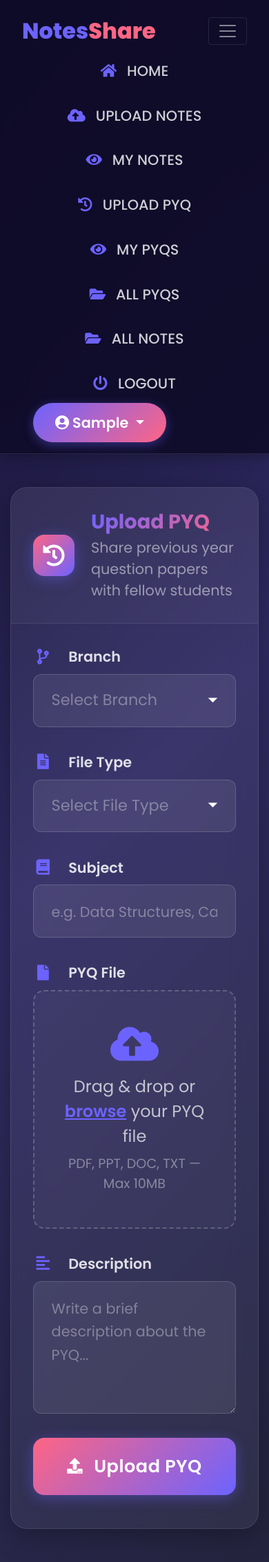
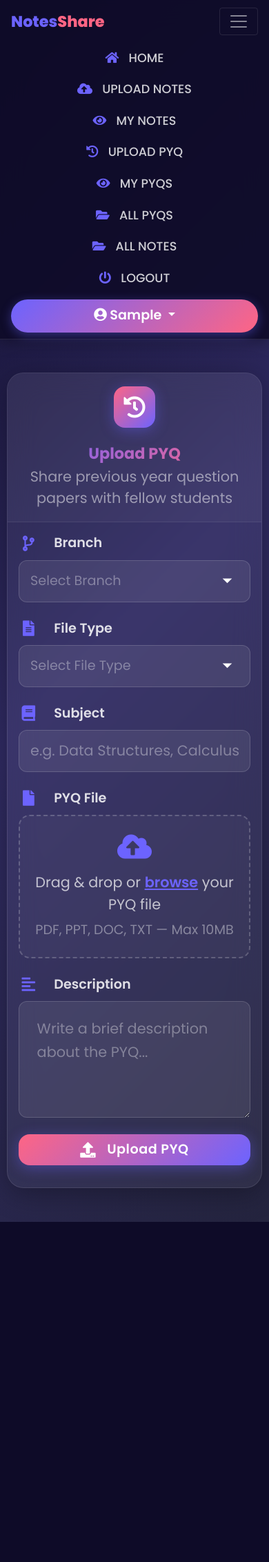
Before and after one commit to Sanketsd555/sanketp1, a Django app: page /upload_pyq/ in a window 390 px wide, after a click that opens the changed part. Shown: the whole page at 69% size. After the commit the page ends 1771 px from the top, so only its background shows below. Run offline with Django 5.2, Linux system fonts and the light colour scheme; the visitor is signed in with stand-in values (Sample User, id 1); some libraries are stand-ins or nearby versions.

Commit message:
Fix database concurrency (WAL mode + timeout) and add comprehensive mobile responsive CSS

```diff
--- a/NotesSharingProject/settings.py
+++ b/NotesSharingProject/settings.py
@@ -1,5 +1,6 @@
 import os
 from pathlib import Path
+from django.db.backends.signals import connection_created
 import dj_database_url
 
 BASE_DIR = Path(__file__).resolve().parent.parent
@@ -62,8 +63,19 @@ else:
         'default': {
             'ENGINE': 'django.db.backends.sqlite3',
             'NAME': BASE_DIR / 'db.sqlite3',
+            'OPTIONS': {'timeout': 20},
         }
     }
+
+def activate_wal_mode(sender, connection, **kwargs):
+    if connection.vendor == 'sqlite':
+        cursor = connection.cursor()
+        cursor.execute('PRAGMA journal_mode=WAL;')
+        cursor.execute('PRAGMA synchronous=NORMAL;')
+        cursor.execute('PRAGMA busy_timeout=20000;')
+        cursor.close()
+
+connection_created.connect(activate_wal_mode)
 
 AUTH_PASSWORD_VALIDATORS = [
     {'NAME': 'django.contrib.auth.password_validation.UserAttributeSimilarityValidator'},
--- a/notes/static/css/mystyle.css
+++ b/notes/static/css/mystyle.css
@@ -830,3 +830,248 @@ a:hover {
         font-size: 1.8rem;
     }
 }
+
+@media (max-width: 768px) {
+    .container {
+        padding-top: 1rem;
+        padding-bottom: 1rem;
+        padding-left: 15px;
+        padding-right: 15px;
+    }
+
+    .navbar {
+        padding: 0.6rem 1rem;
+    }
+
+    .navbar-brand {
+        font-size: 1.8rem;
+    }
+
+    .nav-link {
+        font-size: 1.2rem;
+        padding: 0.6rem 1.2rem !important;
+        margin: 0.2rem 0;
+    }
+
+    .navbar-nav {
+        gap: 0;
+        padding-top: 0.5rem;
+    }
+
+    .dropdown .btn-primary {
+        margin-left: 0;
+        width: 100%;
+        margin-top: 0.5rem;
+        font-size: 1.2rem;
+        padding: 0.6rem 1.5rem;
+    }
+
+    .transparentbox {
+        height: 300px;
+    }
+
+    .transparentbox p {
+        margin-top: 5%;
+        font-size: 4rem;
+    }
+
+    .card {
+        margin-bottom: 1.5rem;
+    }
+
+    .card-header h2 {
+        font-size: 1.8rem;
+    }
+
+    .form-group {
+        margin-bottom: 1.5rem;
+    }
+
+    .form-control {
+        font-size: 1.3rem;
+        padding: 0.8rem 1.2rem;
+    }
+
+    label {
+        font-size: 1.3rem;
+    }
+
+    .dataTables_wrapper .dataTables_filter input {
+        width: auto;
+        max-width: 150px;
+    }
+
+    .dataTables_wrapper .dataTables_length,
+    .dataTables_wrapper .dataTables_filter {
+        text-align: left;
+    }
+
+    .dataTables_wrapper .dataTables_filter {
+        margin-top: 0.5rem;
+    }
+
+    .btn-block {
+        font-size: 1.3rem;
+        padding: 1rem;
+    }
+
+    h2 {
+        font-size: 1.8rem;
+    }
+
+    .upload-card-body {
+        padding: 1.5rem;
+    }
+
+    .upload-card-header {
+        padding: 1.5rem;
+        flex-direction: column;
+        text-align: center;
+    }
+
+    .upload-card-header .header-icon {
+        margin: 0 auto;
+    }
+
+    .upload-card-header h2 {
+        font-size: 1.6rem;
+    }
+
+    .upload-card-body .form-group {
+        margin-bottom: 1.5rem;
+    }
+
+    .upload-card-body .form-control {
+        font-size: 1.3rem;
+        height: 4.2rem;
+    }
+
+    .upload-card-body textarea.form-control {
+        min-height: 10rem;
+    }
+
+    .btn-upload {
+        font-size: 1.4rem;
+        padding: 1.2rem;
+    }
+
+    .file-drop-area {
+        padding: 2rem 1rem;
+    }
+
+    .file-drop-area .file-icon {
+        font-size: 2.5rem;
+    }
+
+    .file-drop-area .file-text {
+        font-size: 1.3rem;
+    }
+}
+
+@media (max-width: 576px) {
+    .container {
+        padding-left: 10px;
+        padding-right: 10px;
+    }
+
+    .navbar-brand {
+        font-size: 1.6rem;
+    }
+
+    .transparentbox {
+        height: 220px;
+    }
+
+    .transparentbox p {
+        font-size: 3rem;
+    }
+
+    .halfcircle,
+    .halfcircleBottom {
+        width: 100px;
+        height: 55px;
+    }
+
+    .halfcircle {
+        border-radius: 60px 60px 0 0;
+    }
+
+    .halfcircleBottom {
+        border-radius: 0 0 60px 60px;
+    }
+
+    .table {
+        font-size: 1.2rem;
+    }
+
+    .btn {
+        font-size: 1.2rem;
+        padding: 0.5rem 1.5rem;
+    }
+
+    .dataTables_wrapper .dataTables_filter input {
+        max-width: 120px;
+    }
+
+    .upload-card-body {
+        padding: 1rem;
+    }
+
+    .upload-card-header {
+        padding: 1.2rem;
+    }
+
+    .upload-card-body .form-control {
+        height: 3.8rem;
+        font-size: 1.2rem;
+        padding: 0.6rem 1rem;
+    }
+
+    .upload-card-body label {
+        font-size: 1.2rem;
+    }
+
+    .dropdown-menu {
+        min-width: auto;
+    }
+
+    .card-body {
+        padding: 1.2rem;
+    }
+
+    .file-drop-area {
+        padding: 1.5rem 0.8rem;
+    }
+}
+
+@media (max-width: 400px) {
+    .transparentbox {
+        height: 180px;
+    }
+
+    .transparentbox p {
+        font-size: 2.5rem;
+        margin-top: 3%;
+    }
+
+    .navbar-brand {
+        font-size: 1.4rem;
+    }
+
+    .nav-link {
+        font-size: 1.1rem;
+        padding: 0.4rem 1rem !important;
+    }
+
+    h2 {
+        font-size: 1.5rem;
+    }
+
+    .card-header h2 {
+        font-size: 1.5rem;
+    }
+
+    .upload-card-header h2 {
+        font-size: 1.4rem;
+    }
+}
--- a/notes/templates/changepassword.html
+++ b/notes/templates/changepassword.html
@@ -19,7 +19,7 @@
 		<div class="row">
 
 			<div class="col-sm-6">
-				<img src="{% static 'images/changepass.jpg' %}" style="width: 90%; height: 400px">
+				<img src="{% static 'images/changepass.jpg' %}" class="img-fluid" style="max-height: 400px; object-fit: contain;">
 			</div>
 
 			<div class="col-sm-6">
```
Also changed, not shown: notes/static/css/style.css (+81 -0 lines).
